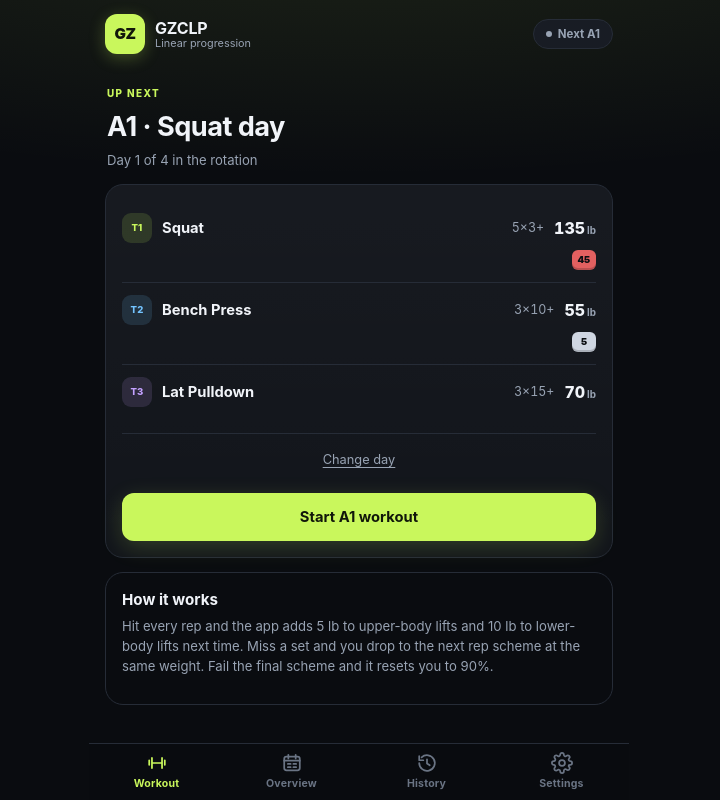
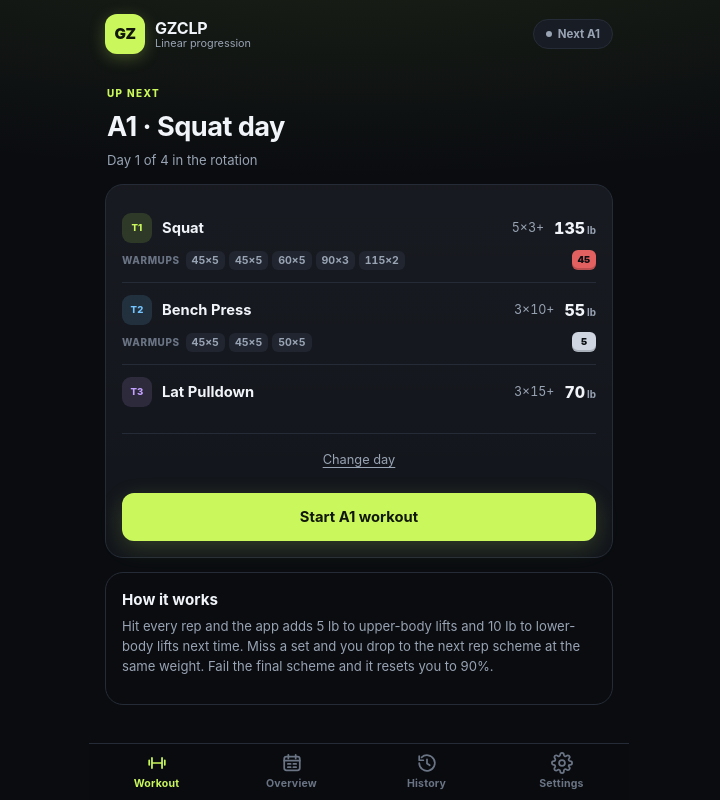
Before and after one commit to joe-p/gzclp-mobile-pwa, a React (Vite) app: page / in a window 1280 px wide. Both pictures are taken after a click on the button "Start training". Shown: the whole page, without its empty margins (281-1001 px from the left). Built offline with nearby package versions, Linux system fonts and the light colour scheme.

Commit message:
warmups on overview/next

```diff
--- /dev/null
+++ b/src/components/DayPreview.tsx
@@ -0,0 +1,71 @@
+import { resolveLift, schemeLabel, stageSpec, trackKey } from '../domain/program'
+import type { ProgramDay } from '../domain/types'
+import { formatWeight } from '../domain/units'
+import { warmupSets } from '../domain/warmup'
+import { useApp } from '../store/context'
+import { PlateChips } from './PlateChips'
+
+interface DayPreviewProps {
+  day: ProgramDay
+}
+
+/**
+ * The lift list shared by the "up next" card and the overview. Each T1/T2 lift
+ * also lists its warmup ramp, resolved from the current weight and bar the same
+ * way a session snapshots it, so the ramp matches what you'll actually do.
+ */
+export function DayPreview({ day }: DayPreviewProps) {
+  const { data } = useApp()
+
+  return (
+    <ul className="preview-list">
+      {day.slots.map((slot) => {
+        const key = trackKey(slot.liftId, slot.tier)
+        const track = data.tracks[key]
+        const spec = stageSpec(slot.tier, track.stage)
+        const lift = resolveLift(data.lifts, slot.liftId)
+        const warmups = warmupSets(
+          slot.liftId,
+          slot.tier,
+          track.weight,
+          data.settings.plates.bar,
+        ).flatMap((set) =>
+          Array.from({ length: set.sets }, () => ({ weight: set.weight, reps: set.reps })),
+        )
+
+        return (
+          <li key={key} className="preview-lift">
+            <div className="preview-row">
+              <span className={`tier-dot tier-${slot.tier.toLowerCase()}`}>{slot.tier}</span>
+              <span className="preview-name">{lift.name}</span>
+              <span className="preview-scheme">{schemeLabel(spec.sets, spec.reps)}</span>
+              <span className="preview-weight">
+                {formatWeight(track.weight)}
+                <small>lb</small>
+              </span>
+            </div>
+            <div className="preview-meta">
+              {warmups.length > 0 && (
+                <div className="preview-warmups">
+                  <span className="preview-warmups-label">Warmups</span>
+                  <span className="preview-warmup-list">
+                    {warmups.map((warmup, index) => (
+                      <span
+                        key={index}
+                        className="preview-warmup"
+                        title={`${formatWeight(warmup.weight)} lb × ${warmup.reps} reps`}
+                      >
+                        {formatWeight(warmup.weight)}×{warmup.reps}
+                      </span>
+                    ))}
+                  </span>
+                </div>
+              )}
+              <PlateChips liftId={slot.liftId} weight={track.weight} name={lift.name} />
+            </div>
+          </li>
+        )
+      })}
+    </ul>
+  )
+}
--- a/src/components/OverviewScreen.tsx
+++ b/src/components/OverviewScreen.tsx
@@ -1,8 +1,7 @@
 import { upcomingWorkouts } from '../domain/overview'
-import { programDays, resolveLift, schemeLabel, stageSpec, trackKey } from '../domain/program'
-import { formatWeight } from '../domain/units'
+import { programDays } from '../domain/program'
 import { useApp } from '../store/context'
-import { PlateChips } from './PlateChips'
+import { DayPreview } from './DayPreview'
 
 const UPCOMING_COUNT = 4
 
@@ -43,29 +42,7 @@ export function OverviewScreen() {
               <span className={`overview-tag ${workout.offset === 0 ? 'is-next' : ''}`}>{tag}</span>
             </div>
 
-            <ul className="preview-list">
-              {workout.day.slots.map((slot) => {
-                const key = trackKey(slot.liftId, slot.tier)
-                const track = data.tracks[key]
-                const spec = stageSpec(slot.tier, track.stage)
-                const lift = resolveLift(data.lifts, slot.liftId)
-
-                return (
-                  <li key={key} className="preview-lift">
-                    <div className="preview-row">
-                      <span className={`tier-dot tier-${slot.tier.toLowerCase()}`}>{slot.tier}</span>
-                      <span className="preview-name">{lift.name}</span>
-                      <span className="preview-scheme">{schemeLabel(spec.sets, spec.reps)}</span>
-                      <span className="preview-weight">
-                        {formatWeight(track.weight)}
-                        <small>lb</small>
-                      </span>
-                    </div>
-                    <PlateChips liftId={slot.liftId} weight={track.weight} name={lift.name} />
-                  </li>
-                )
-              })}
-            </ul>
+            <DayPreview day={workout.day} />
           </section>
         )
       })}
--- a/src/components/StartSessionCard.tsx
+++ b/src/components/StartSessionCard.tsx
@@ -1,8 +1,7 @@
 import { useState } from 'react'
-import { programDays, resolveLift, schemeLabel, stageSpec, trackKey } from '../domain/program'
-import { formatWeight } from '../domain/units'
+import { programDays } from '../domain/program'
 import { useApp } from '../store/context'
-import { PlateChips } from './PlateChips'
+import { DayPreview } from './DayPreview'
 
 export function StartSessionCard() {
   const { data, dispatch } = useApp()
@@ -24,28 +23,7 @@ export function StartSessionCard() {
       </section>
 
       <section className="card">
-        <ul className="preview-list">
-          {day.slots.map((slot) => {
-            const key = trackKey(slot.liftId, slot.tier)
-            const track = data.tracks[key]
-            const spec = stageSpec(slot.tier, track.stage)
-            const lift = resolveLift(data.lifts, slot.liftId)
-            return (
-              <li key={key} className="preview-lift">
-                <div className="preview-row">
-                  <span className={`tier-dot tier-${slot.tier.toLowerCase()}`}>{slot.tier}</span>
-                  <span className="preview-name">{lift.name}</span>
-                  <span className="preview-scheme">{schemeLabel(spec.sets, spec.reps)}</span>
-                  <span className="preview-weight">
-                    {formatWeight(track.weight)}
-                    <small>lb</small>
-                  </span>
-                </div>
-                <PlateChips liftId={slot.liftId} weight={track.weight} name={lift.name} />
-              </li>
-            )
-          })}
-        </ul>
+        <DayPreview day={day} />
 
         <div className="day-switch">
           <button
--- a/src/styles.css
+++ b/src/styles.css
@@ -671,6 +671,59 @@ button {
   margin-left: 2px;
 }
 
+/* Warmup ramp and per-side plates share one row under a lift preview: warmups
+   sit on the left, plate chips stay right-aligned. They only wrap on narrow
+   screens. */
+.preview-meta {
+  display: flex;
+  flex-wrap: wrap;
+  align-items: center;
+  justify-content: space-between;
+  gap: 6px 10px;
+  margin-top: 7px;
+}
+
+.preview-meta:empty {
+  display: none;
+}
+
+.preview-meta .plate-chips {
+  flex: 1;
+  margin-top: 0;
+}
+
+/* Warmup ramp under a lift preview: weight×reps per set, in session order. */
+.preview-warmups {
+  display: flex;
+  flex-wrap: wrap;
+  align-items: center;
+  gap: 6px;
+}
+
+.preview-warmups-label {
+  font-size: 0.62rem;
+  font-weight: 800;
+  letter-spacing: 0.06em;
+  text-transform: uppercase;
+  color: var(--dim);
+}
+
+.preview-warmup-list {
+  display: inline-flex;
+  flex-wrap: wrap;
+  gap: 4px;
+}
+
+.preview-warmup {
+  padding: 2px 6px;
+  border-radius: 6px;
+  background: var(--surface-3);
+  color: var(--muted);
+  font-size: 0.66rem;
+  font-weight: 700;
+  font-variant-numeric: tabular-nums;
+}
+
 /* ---------- overview ---------- */
 
 .overview-intro {
```
Also changed, not shown: 1 other file (tests, documents, lock files or other folders).
